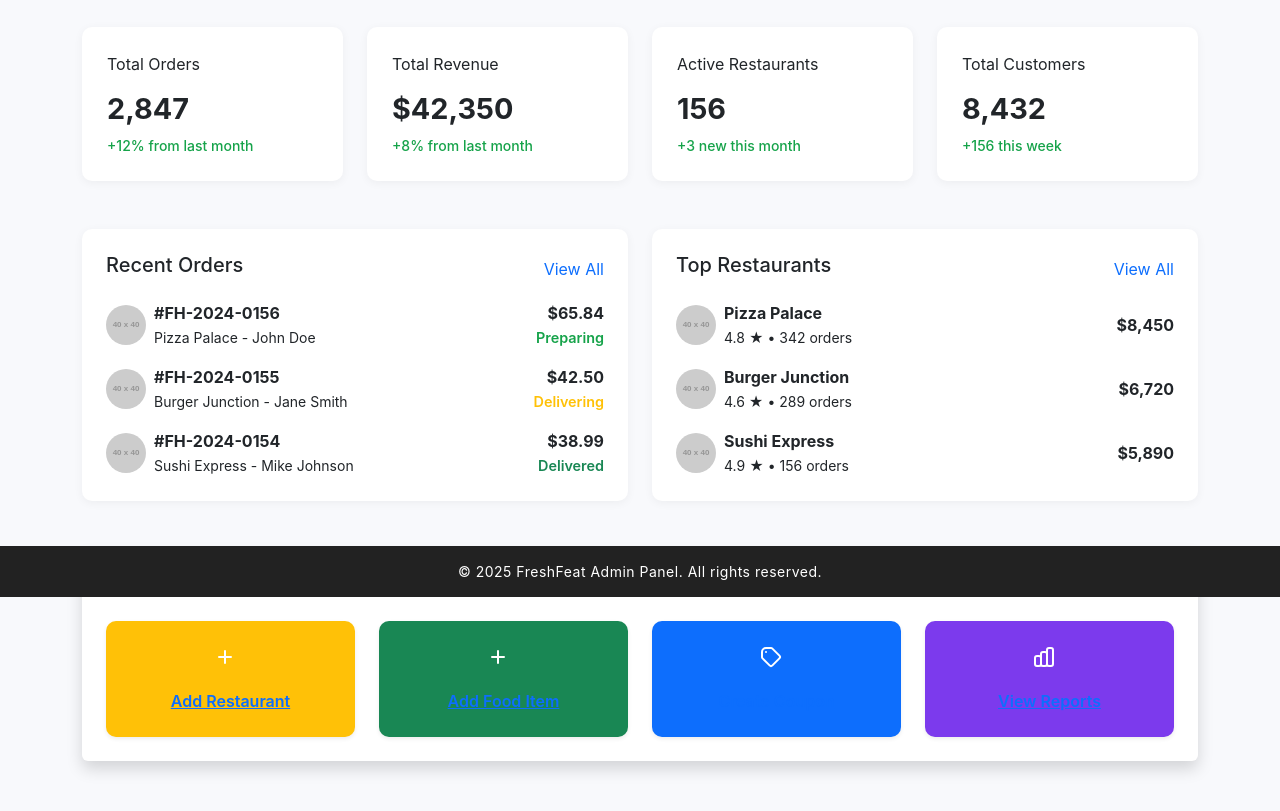
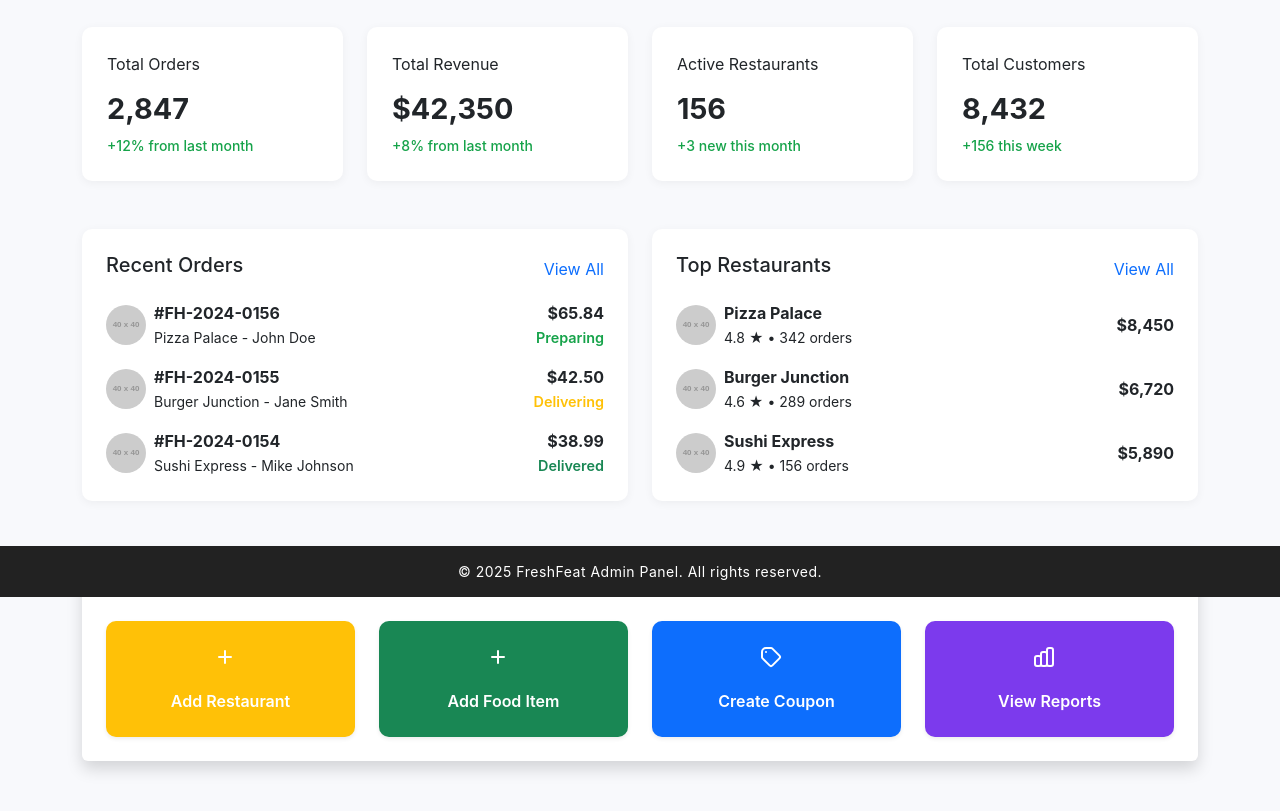
Before and after one commit to Devang-Korat/project, a plain HTML site: page admin/dashboard.html in a window 1280 px wide. Shown: the part 203-1014 px from the top of the page. Drawn offline with nearby package versions, Linux system fonts and the light colour scheme; placeholder pictures from the web are drawn by us.

Commit message:
Update dashboard.html

```diff
--- a/admin/dashboard.html
+++ b/admin/dashboard.html
@@ -300,7 +300,7 @@
                 <div class="mb-2">
                   <svg xmlns="http://www.w3.org/2000/svg" width="36" height="36" fill="none" stroke="currentColor" stroke-width="2" stroke-linecap="round" stroke-linejoin="round"><path d="M12 6v12m6-6H6"/></svg>
                 </div>
-                <a href="add_restaurants.html" class="fw-semibold mb-0">Add Restaurant</a>
+                <a href="add_restaurants.html" class="fw-semibold mb-0" style="text-decoration: none; color:white;">Add Restaurant</a>
               </div>
             </a>
           </div>
@@ -311,7 +311,7 @@
                 <div class="mb-2">
                   <svg xmlns="http://www.w3.org/2000/svg" width="36" height="36" fill="none" stroke="currentColor" stroke-width="2" stroke-linecap="round" stroke-linejoin="round"><path d="M12 6v12m6-6H6"/></svg>
                 </div>
-                <a href="add_fooditem.html" class="fw-semibold mb-0">Add Food Item</a>
+                <a href="add_fooditem.html" class="fw-semibold mb-0" style="text-decoration: none; color:white;">Add Food Item</a>
               </div>
             </a>
           </div>
@@ -322,7 +322,7 @@
                 <div class="mb-2">
                   <svg xmlns="http://www.w3.org/2000/svg" width="36" height="36" fill="none" stroke="currentColor" stroke-width="2" stroke-linecap="round" stroke-linejoin="round"><path d="M7 7h.01M7 3h5c.5 0 1 .2 1.4.6l7 7a2 2 0 010 2.8l-7 7a2 2 0 01-2.8 0l-7-7A2 2 0 013 12V7a4 4 0 014-4z"/></svg>
                 </div>
-                <a href="create_coupon.html" class="fw-semibold mb-0">Create Coupon</a>
+                <a href="create_coupon.html" class="fw-semibold mb-0" style="text-decoration: none; color:white;">Create Coupon</a>
               </div>
             </a>
           </div>
@@ -333,7 +333,7 @@
                 <div class="mb-2">
                   <svg xmlns="http://www.w3.org/2000/svg" width="36" height="36" fill="none" stroke="currentColor" stroke-width="2" stroke-linecap="round" stroke-linejoin="round"><path d="M9 19v-6a2 2 0 00-2-2H5a2 2 0 00-2 2v6a2 2 0 002 2h2a2 2 0 002-2zm0 0V9a2 2 0 012-2h2a2 2 0 012 2v10m-6 0a2 2 0 002 2h2a2 2 0 002-2m0 0V5a2 2 0 012-2h2a2 2 0 012 2v14a2 2 0 01-2 2h-2a2 2 0 01-2-2z"/></svg>
                 </div>
-                <a href="view-customers.html" class="fw-semibold mb-0">View Reports</a>
+                <a href="view-customers.html" class="fw-semibold mb-0" style="text-decoration: none; color:white;">View Reports</a>
               </div>
             </a>
           </div>
```
